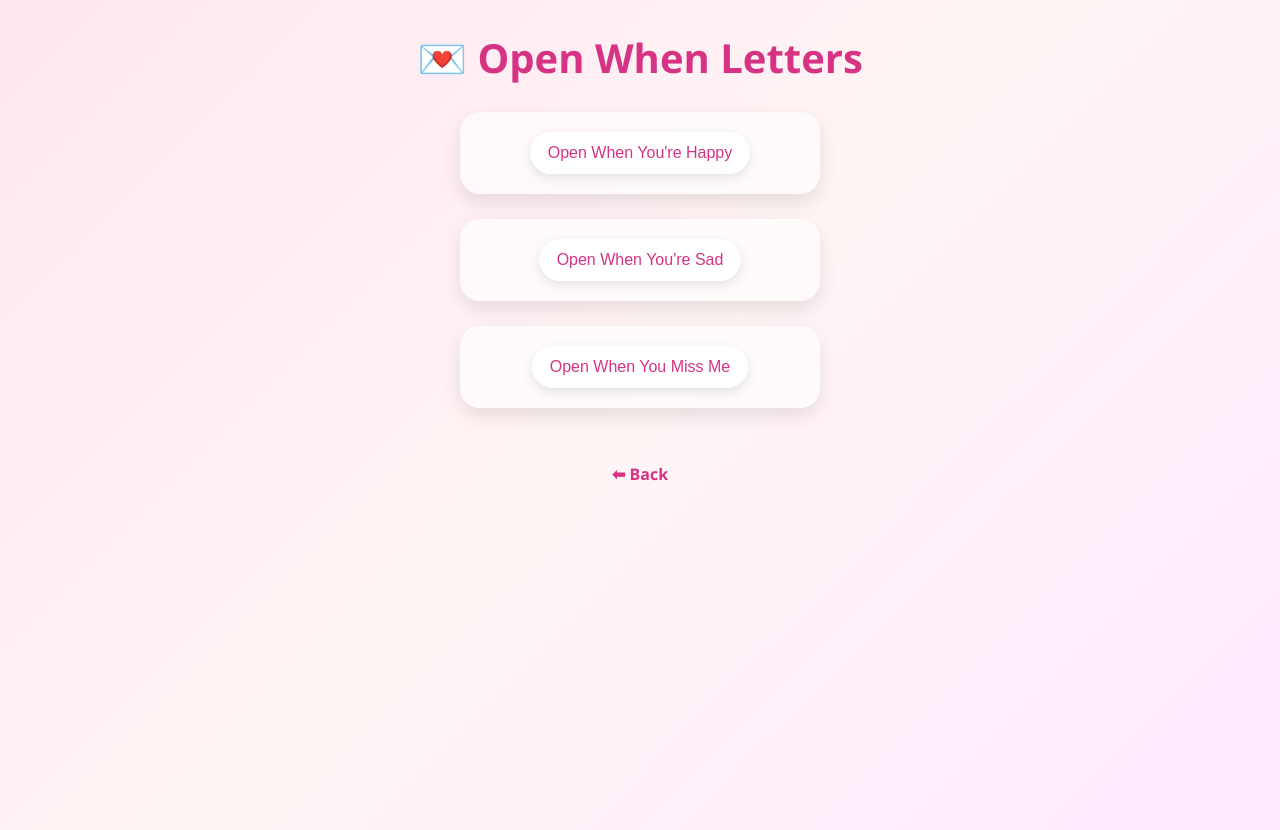
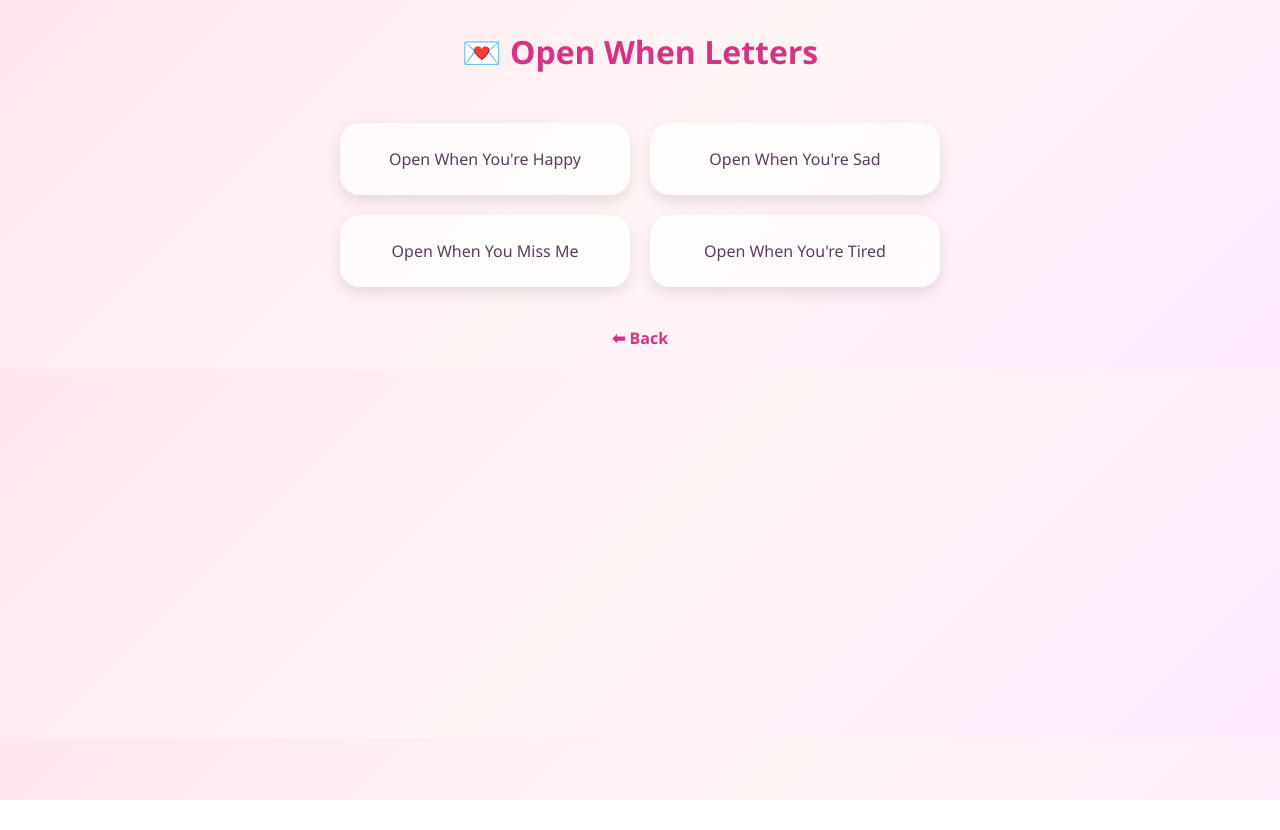
Before and after one commit to NSLAKSHMIPRIYAA/ennavan, a plain HTML site: page letters.html in a window 1280 px wide. After the commit the page ends 800 px from the top, so only its background shows below. Drawn offline with Linux system fonts and the light colour scheme.

Commit message:
letters.html

```diff
--- a/letters.html
+++ b/letters.html
@@ -4,103 +4,114 @@
 <title>Open When Letters</title>
 
 <style>
+
 body{
     margin:0;
     font-family:'Segoe UI', sans-serif;
     background: linear-gradient(135deg,#ffe6f0,#fff5f5,#ffe9ff);
     text-align:center;
-    min-height:100vh;
 }
 
-/* page title */
+/* title */
 h1{
-    margin-top:30px;
+    margin:30px 0;
     color:#d63384;
-    font-size:2.5rem;
 }
 
-/* letter container */
-.letter{
-    margin:25px auto;
-    width:320px;
-    background: rgba(255,255,255,0.6);
-    backdrop-filter: blur(10px);
+/* GRID layout */
+.grid{
+    display:grid;
+    grid-template-columns: repeat(2, minmax(150px, 1fr));
+    gap:20px;
+    max-width:600px;
+    margin:0 auto;
     padding:20px;
-    border-radius:20px;
-    box-shadow:0 8px 20px rgba(0,0,0,0.1);
-    transition:0.3s;
 }
 
-.letter:hover{
+/* letter cards */
+.card{
+    background: rgba(255,255,255,0.7);
+    backdrop-filter: blur(10px);
+    padding:25px;
+    border-radius:20px;
+    cursor:pointer;
+    box-shadow:0 6px 15px rgba(0,0,0,0.1);
+    transition:0.3s;
+    font-size:1rem;
+    color:#5a3d5c;
+}
+
+.card:hover{
     transform: translateY(-5px);
 }
 
-/* button styling */
-button{
-    padding:12px 18px;
-    border:none;
-    border-radius:25px;
-    cursor:pointer;
-    background:#fff;
-    color:#d63384;
-    font-size:1rem;
-    box-shadow:0 4px 12px rgba(0,0,0,0.1);
-    transition:0.3s;
+/* POPUP overlay */
+.overlay{
+    position:fixed;
+    top:0;
+    left:0;
+    width:100%;
+    height:100%;
+    background: rgba(0,0,0,0.5);
+    display:none;
+    justify-content:center;
+    align-items:center;
 }
 
-button:hover{
-    transform: scale(1.05);
+/* envelope */
+.envelope{
+    width:320px;
+    background:#fff;
+    border-radius:15px;
+    padding:20px;
+    position:relative;
+    animation: pop 0.4s ease;
 }
 
-/* letter content */
-.content{
-    display:none;
-    margin-top:15px;
+/* paper inside */
+.paper{
+    background:#fff5f5;
     padding:15px;
-    background: rgba(255,255,255,0.8);
-    border-radius:15px;
+    border-radius:10px;
     color:#5a3d5c;
-    animation: fadeOpen 0.5s ease;
+    animation: fadeIn 0.5s ease;
 }
 
-/* smooth reveal animation */
-@keyframes fadeOpen{
+/* close button */
+.close{
+    position:absolute;
+    top:10px;
+    right:15px;
+    cursor:pointer;
+    font-size:18px;
+}
+
+/* animations */
+@keyframes pop{
     from{
+        transform:scale(0.6);
         opacity:0;
-        transform: translateY(10px);
     }
     to{
+        transform:scale(1);
         opacity:1;
-        transform: translateY(0);
     }
 }
 
-/* back link */
+@keyframes fadeIn{
+    from{opacity:0; transform:translateY(10px);}
+    to{opacity:1; transform:translateY(0);}
+}
+
 a{
     display:inline-block;
-    margin:30px;
+    margin:20px;
+    color:#d63384;
     text-decoration:none;
-    color:#d63384;
     font-weight:bold;
-}
-a:hover{
-    text-decoration:underline;
 }
 
 </style>
-
-<script>
-function showLetter(id){
-
-    const letters = document.querySelectorAll(".content");
-
-    letters.forEach(letter=>{
-        letter.style.display="none";
-    });
-
-    document.getElementById(id).style.display="block";
-}
-</script>
 
 </head>
 
@@ -108,37 +119,61 @@ function showLetter(id){
 
 <h1>💌 Open When Letters</h1>
 
-<div class="letter">
-<button onclick="showLetter('happy')">
+<div class="grid">
+
+<div class="card" onclick="openLetter('happy')">
 Open When You're Happy
-</button>
-
-<div id="happy" class="content">
-<p>I'm smiling because you're smiling ❤️</p>
-</div>
 </div>
 
-<div class="letter">
-<button onclick="showLetter('sad')">
+<div class="card" onclick="openLetter('sad')">
 Open When You're Sad
-</button>
-
-<div id="sad" class="content">
-<p>No matter what happens, I'm always here for you ❤️</p>
-</div>
 </div>
 
-<div class="letter">
-<button onclick="showLetter('miss')">
+<div class="card" onclick="openLetter('miss')">
 Open When You Miss Me
-</button>
+</div>
 
-<div id="miss" class="content">
-<p>Imagine me giving you the biggest hug right now ❤️</p>
+<div class="card" onclick="openLetter('tired')">
+Open When You're Tired
 </div>
+
+</div>
+
+<!-- POPUP -->
+<div class="overlay" id="overlay" onclick="closeLetter(event)">
+    <div class="envelope">
+
+        <div class="close" onclick="closeLetter(event)">✖</div>
+
+        <div class="paper" id="paperText">
+        </div>
+
+    </div>
 </div>
 
 <a href="index.html">⬅ Back</a>
 
+<script>
+
+const messages = {
+    happy: "I'm smiling because you're smiling ❤️",
+    sad: "No matter what happens, I'm always here for you ❤️",
+    miss: "Imagine me giving you the biggest hug right now ❤️",
+    tired: "Rest okay? You mean everything to me ❤️"
+};
+
+function openLetter(type){
+    document.getElementById("paperText").innerText = messages[type];
+    document.getElementById("overlay").style.display = "flex";
+}
+
+function closeLetter(e){
+    if(e.target.id === "overlay" || e.target.className === "close"){
+        document.getElementById("overlay").style.display = "none";
+    }
+}
+
+</script>
+
 </body>
 </html>
```
